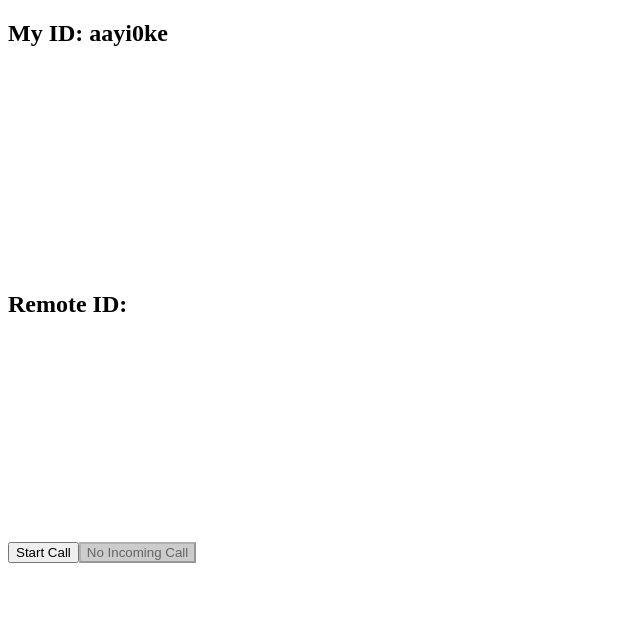
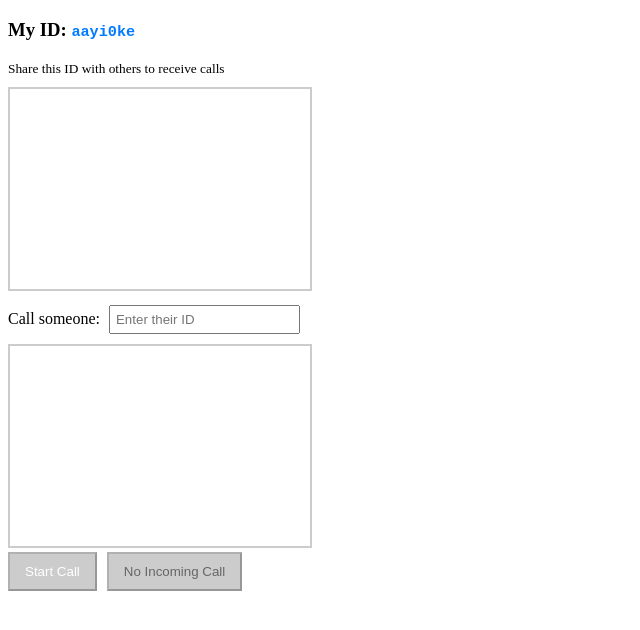
Before and after one commit to Hymanshu-jha/webrtc, a React (Vite) app in the folder frontend/: page / in a window 1280 px wide. Shown: the top 630 px of the page, without its empty margins (0-640 px from the left). Built offline with nearby package versions, Linux system fonts and the light colour scheme; no server answers.

Commit message:
remoteId correction

```diff
--- a/frontend/src/App.jsx
+++ b/frontend/src/App.jsx
@@ -6,7 +6,8 @@ function App() {
   const [incomingOffer, setIncomingOffer] = useState(null);
 
   const [myId] = useState(() => Math.random().toString(36).substring(2, 9));
-  const [remoteId, setRemoteId] = useState(null);
+  const [remoteId, setRemoteId] = useState('');
+  const [connectedRemoteId, setConnectedRemoteId] = useState(null);
 
   const socketRef = useRef(null);
   const remoteIdRef = useRef(null);
@@ -14,7 +15,7 @@ function App() {
   const remoteVideoRef = useRef();
   const peerConnectionRef = useRef(null);
 
-  const BACKEND_URL = 'wss://webrtc-du7f.onrender.com/';
+  const BACKEND_URL = '';
 
   // Separate function to handle creating offer
   const createOfferHandler = async () => {
@@ -142,8 +143,11 @@ function App() {
         return;
       }
 
-      remoteIdRef.current = data?.from;
-      setRemoteId(remoteIdRef?.current || null);
+      // Only set remoteId from incoming messages if we're not the caller
+      if (!connectedRemoteId) {
+        remoteIdRef.current = data?.from;
+        setConnectedRemoteId(data?.from);
+      }
 
       if (data?.type === 'offer') {
         // Store incoming offer and show answer button
@@ -177,6 +181,10 @@ function App() {
   // Button handlers - now just call the separate functions
   const handleStartCall = async (e) => {
     e.preventDefault();
+    if (!remoteId.trim()) {
+      alert('Please enter a Remote ID to call');
+      return;
+    }
     await createOfferHandler();
   };
 
@@ -193,20 +201,50 @@ function App() {
 
   return (
     <>
-      <h2>My ID: {myId}</h2>
-      <video ref={localVideoRef} autoPlay muted style={{width: '300px', height: '200px'}}>You</video>
+      <div style={{margin: '10px 0'}}>
+        <h3>My ID: <span style={{color: '#007bff', fontFamily: 'monospace'}}>{myId}</span></h3>
+        <small>Share this ID with others to receive calls</small>
+      </div>
 
-      <h2>Remote ID: {remoteId}</h2>
-      <video ref={remoteVideoRef} autoPlay style={{width: '300px', height: '200px'}}>Friend</video>
+      <video ref={localVideoRef} autoPlay muted style={{width: '300px', height: '200px', border: '2px solid #ccc'}}>You</video>
+
+      <div style={{margin: '10px 0'}}>
+        <label>Call someone: </label>
+        <input
+          value={remoteId}
+          onChange={(e) => setRemoteId(e.target.value)}
+          placeholder="Enter their ID"
+          style={{padding: '5px', marginLeft: '5px'}}
+        />
+        {connectedRemoteId && (
+          <div style={{color: '#28a745', fontSize: '12px'}}>
+            Connected to: {connectedRemoteId}
+          </div>
+        )}
+      </div>
+
+      <video ref={remoteVideoRef} autoPlay style={{width: '300px', height: '200px', border: '2px solid #ccc'}}>Friend</video>
 
       <div>
-        <button onClick={handleStartCall}>Start Call</button>
+        <button
+          onClick={handleStartCall}
+          disabled={!remoteId.trim()}
+          style={{
+            backgroundColor: remoteId.trim() ? '#007bff' : '#ccc',
+            color: 'white',
+            padding: '10px 15px',
+            marginRight: '10px'
+          }}
+        >
+          Start Call
+        </button>
         <button
           onClick={handleAnswerCall}
           disabled={!answerButton}
           style={{
             backgroundColor: answerButton ? '#4CAF50' : '#ccc',
-            color: answerButton ? 'white' : '#666'
+            color: answerButton ? 'white' : '#666',
+            padding: '10px 15px'
           }}
         >
           {answerButton ? 'Answer Call' : 'No Incoming Call'}
@@ -221,7 +259,7 @@ function App() {
           border: '2px solid #007bff',
           borderRadius: '5px'
         }}>
-          <h3>📞 Incoming Call from {remoteId}</h3>
+          <h3>📞 Incoming Call from {connectedRemoteId}</h3>
           <p>Someone wants to video call you!</p>
         </div>
       )}
```
